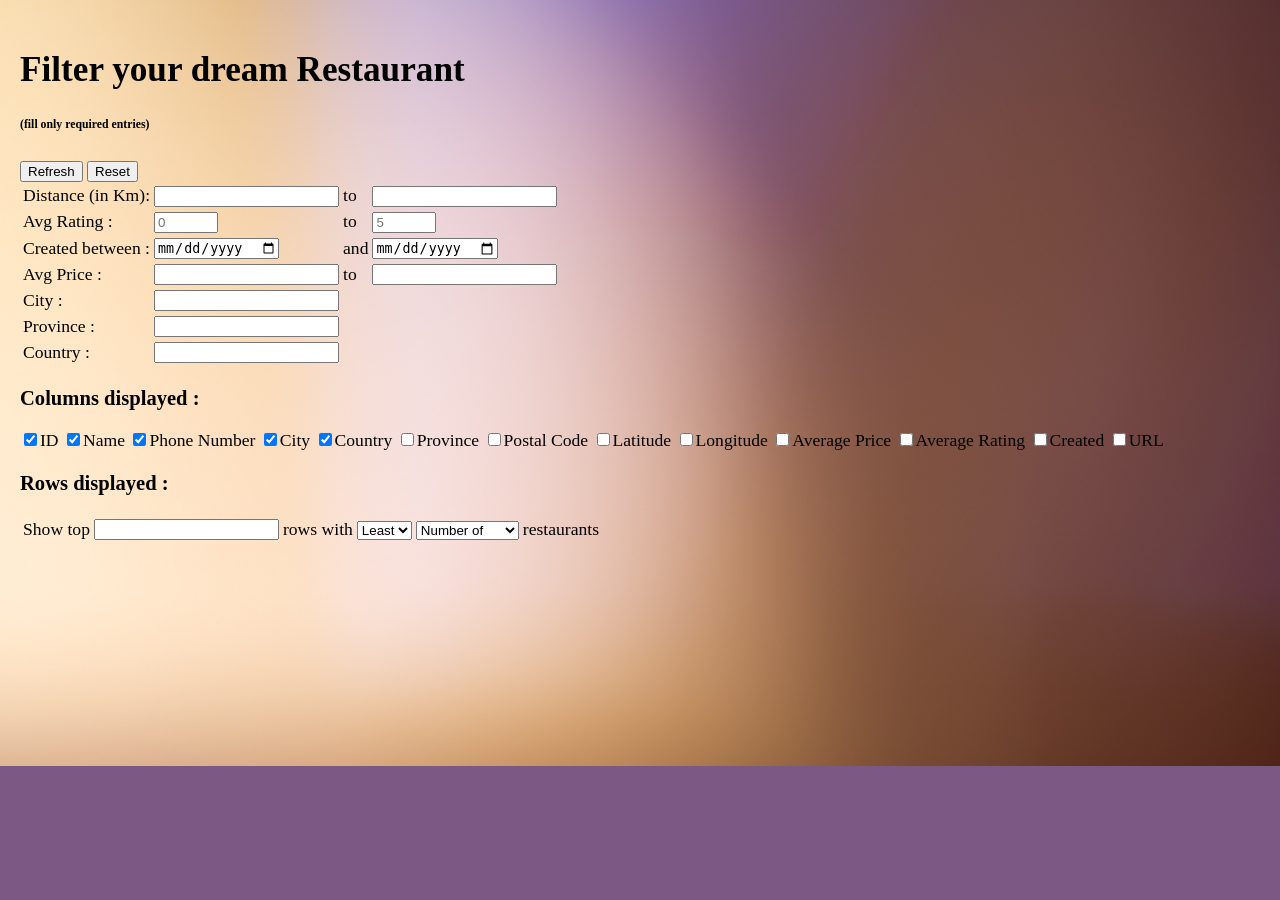
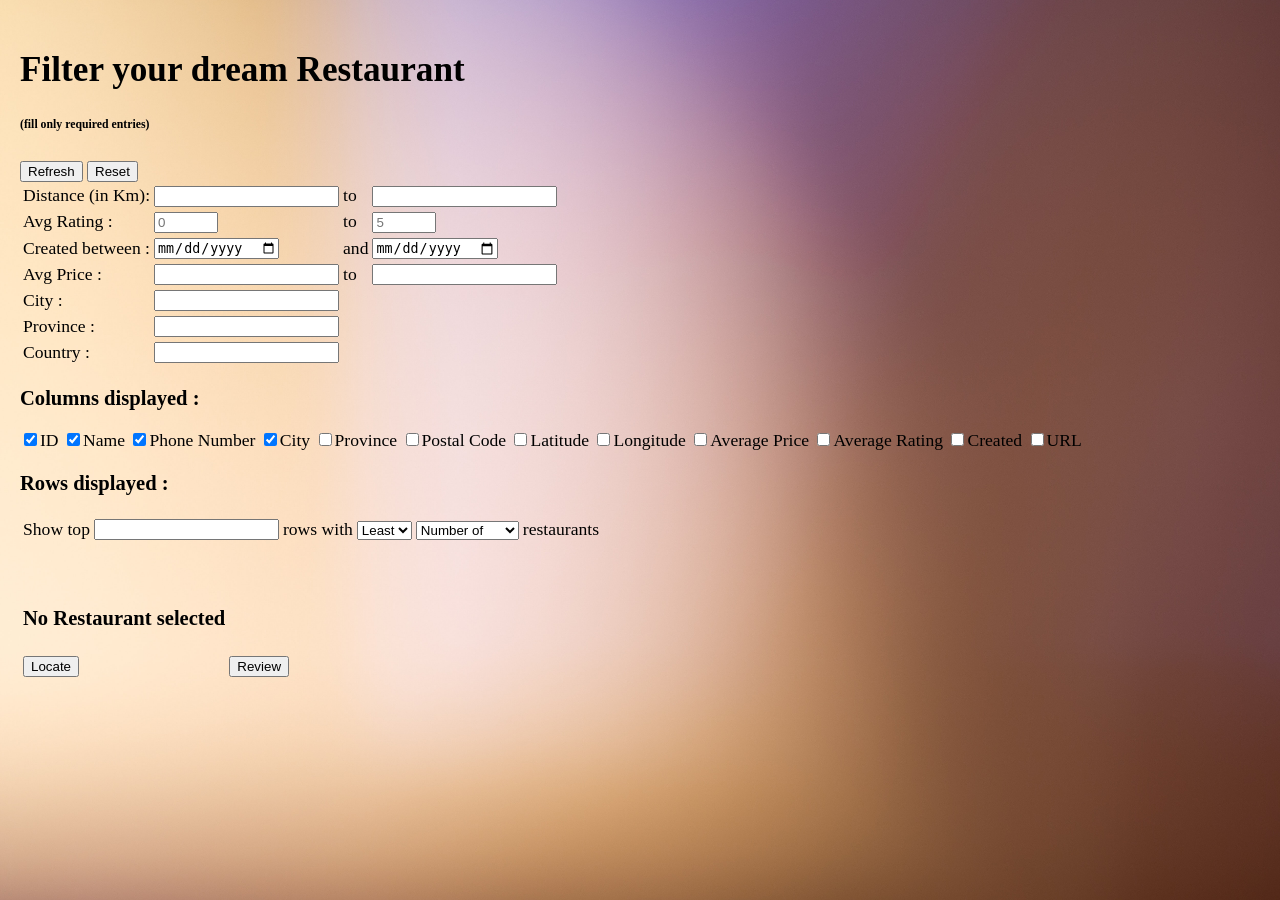
Before and after one commit to heisenberg600/COL362_Project, a Flask app: page /restaurants in a window 1280 px wide. Shown: the part 34-934 px from the top of the page. Before the commit the page ends 800 px from the top, so only its background shows below. Run offline with Flask 2, Linux system fonts and the light colour scheme; parts of the project's set-up code (start-up, migrations or seed data) failed here and were passed over; some libraries are stand-ins or nearby versions.

Commit message:
table shown chnage rest in locate/review

```diff
--- a/back_end/app.py
+++ b/back_end/app.py
@@ -337,12 +337,12 @@ def restaurants():
 
         cur_query = f"select {columns} from restaurants, province, cities where {ratingMin} {ratingMax} {createdMin} {createdMax} {priceMin} {priceMax} {city} {province} and restaurants.cityId=cities.cityId and cities.province = province.provinceId order by {val} {order} limit {num} "
 
-
-
-        print(cur_query)
         to_cursor.execute(cur_query)
         ans = to_cursor.fetchall()
+
+        cols = [i.split('.')[-1] for i in columns.split(", ")]
         print(ans)
+        return render_template('restaurants.html', title="Filter", rows=ans, cols = cols)
 
         # print(distMin, resID, num, order, val, city_check, province_check)
 
@@ -356,16 +356,60 @@ def update():
             data = request.form.to_dict()
             user.update(data)
         pages = ['update_admin.html','update_manager.html','update_user.html']
-        return render_template(pages[user.level()], title="Update", data = user.getdata(), level = user.level())
+        return render_template(pages[user.level()], title="Update", data = user.getdata())
     else:return refresh()
+
+def changeRest(site, title, data):
+
+    if(data.get('restSelected') != None):
+        rest_id = data.get('restSelected')
+        return render_template(site, title=title, rest_id = rest_id)
+
+    elif(data.get('mode') != None):
+        mode = data.get('mode')
+        error = ""
+
+        if(mode == 'byresid'):
+            rest_id = data.get('resID')
+        elif(mode == 'byphone'):
+            ans = query.select(['restId'], ['restaurants'], f"phoneNo = '{data.get('phone')}'")
+            if(len(ans) > 0 and len(ans[0]) > 0):
+                rest_id = ans[0][0]
+            else:
+                error = "No restaurant found with this phone number"
+        elif(mode == 'bycoord'):
+
+            ans = query.select(['restId'], ['restaurants'], f"latitude = '{data.get('lat')}' and longitude = '{data.get('long')}'")
+            if(len(ans) > 0 and len(ans[0]) > 0):
+                rest_id = ans[0][0]
+            else:
+                error = "No restaurant found with this coordinates"
+        if(error != ""):
+            return render_template(site, title=title, error = error)
+
+        return render_template(site, title=title, rest_id = rest_id)
+
 
 @app.route('/review', methods=['GET', 'POST'])
 def review():
-    return render_template('review.html', title="Review", level = user.level())
+    if(request.method == 'POST'):
+        data = request.form.to_dict()
+        if(changeRest('review.html', 'Review') == None):
+            rest_id = data.get('restSelected')
+            stars = data.get('stars')
+
+            # add star
+    return render_template('review.html', title="Review")
 
 @app.route('/locate', methods=['GET', 'POST'])
 def locate():
-    return render_template('locate.html', title="Locate", level = user.level())
+    if(request.method == 'POST'):
+        data = request.form.to_dict()
+        if(changeRest('review.html', 'Review') == None):
+            pass
+            # plot
+
+    return render_template('locate.html', title="Locate")
 
 
 # @app.route("/explore", methods=['GET', 'POST'])
--- a/back_end/static/css/styles.css
+++ b/back_end/static/css/styles.css
@@ -88,3 +88,62 @@ body {
 .user{
     align-self: right;
 }
+
+
+.content-table {
+    border-collapse: collapse;
+    width: 80%;
+    margin: 100px;
+    /* border-color: #7b5984; */
+    /* margin: 25px 0; */
+    font-size: 0.9em;
+    min-width: 400px;
+    border-radius: 5px 5px 0 0;
+    overflow: hidden;
+    box-shadow: 0 0 20px rgba(0, 0, 0, 0.15);
+  }
+
+  .content-table thead tr {
+    background-color: #009879;
+    color: #ffffff;
+    text-align: center;
+    font-weight: bold;
+  }
+
+.content-table th {
+    background-color: #cdb9d3;
+  }
+  .content-table th,
+  .content-table td {
+
+    padding: 12px 15px;
+  }
+
+  .content-table tbody tr {
+    border-bottom: 1px solid #dddddd;
+  }
+
+  .content-table tbody tr:nth-of-type(even) {
+    background-color: #f3f3f3;
+  }
+
+  .content-table tbody tr:nth-of-type(even) {
+    background-color: #f3f3f3;
+  }
+
+  .content-table tbody tr:last-of-type {
+    border-bottom: 2px solid #009879;
+  }
+
+  .content-table tbody tr.active-row {
+    font-weight: bold;
+    color: #009879;
+  }
+
+
+.content-table tr:not(:first-child){
+    cursor: pointer;transition: all .25s ease-in-out;
+}
+.content-table tr:not(:first-child):hover{
+    background-color: rgb(216, 187, 207);
+}
--- a/back_end/static/js/locate.js
+++ b/back_end/static/js/locate.js
@@ -1,14 +1,14 @@
 var byresid = [
-    ["ID : ", "<input type = \"number\" name = \"resID\">"]
+    ["ID : ", "<input required type = \"number\" name = \"resID\">"]
 ]
 
 var byphone = [
-    ["Phone Number : ", "<input type = \"tel\" name = \"phone\">"]
+    ["Phone Number : ", "<input required type = \"tel\" name = \"phone\">"]
 ]
 
 var bycoord = [
-    ["Latitude : ", "<input type = \"number\" step = \"0.000001\" name = \"lat\">"],
-    ["Longitude : ", "<input type = \"number\" step = \"0.000001\" name = \"long \">"]
+    ["Latitude : ", "<input required type = \"number\" step = \"0.000001\" name = \"lat\">"],
+    ["Longitude : ", "<input required type = \"number\" step = \"0.000001\" name = \"long\">"]
 ]
 
 function onLoadLocate() {
--- a/back_end/templates/restaurants.html
+++ b/back_end/templates/restaurants.html
@@ -60,7 +60,7 @@
                 <label><input type = "checkbox" name = "name" checked>Name </label>
                 <label><input type = "checkbox" name = "phoneNumber" checked>Phone Number </label>
                 <label><input type = "checkbox" name = "city_check" checked>City </label>
-                <label><input type = "checkbox" name = "country" checked>Country </label>
+                <!-- <label><input type = "checkbox" name = "country" checked>Country </label> -->
                 <label><input type = "checkbox" name = "province_check" >Province </label>
                 <label><input type = "checkbox" name = "postalCode" >Postal Code </label>
                 <label><input type = "checkbox" name = "latitude" >Latitude </label>
@@ -98,4 +98,71 @@
             </table>
         </form>
 
+        <form id = "getrest" class = "locaterest" method = "POST">
+            <table>
+                <tr>
+                    <th ><h3 id = "selectedText"> No Restaurant selected </h3></th>
+                    <th><h3 id = "selectedID"></h3></th>
+                </tr>
+                <tr>
+                    <td>
+                        <input type="button" value = "Locate" onclick="locate();"/>
+                    </td>
+
+                    <td>
+                        <input type="button" value = "Review" onclick="review();"/>
+                    </td>
+
+                    <td>
+                        <input hidden type = "text" name = "restSelected" id = "restSelected"/>
+                    </td>
+
+
+                </tr>
+            </table>
+        </form>
+
+        <table class = "content-table" id = "content-table">
+            <tr>
+                {% for h in cols %}
+                    <th>
+                        {{h}}
+                    </th>
+                {% endfor %}
+            </tr>
+
+            {% for r in rows %}
+                <tr>
+                    {% for c in r %}
+                        <td>{{c}} </td>
+                    {% endfor %}
+                </tr>
+            {% endfor %}
+        </table>
+
+        <script>
+
+            var table = document.getElementById('content-table');
+
+            for(var i = 1; i < table.rows.length; i++)
+            {
+                table.rows[i].onclick = function()
+                {
+                    document.getElementById("selectedText").innerHTML = "You selected restaurant :" ;
+                    document.getElementById("selectedID").innerHTML = this.cells[0].innerHTML;
+                    document.getElementById("restSelected").value = this.cells[0].innerHTML;
+                };
+            }
+
+            function locate(){
+                document.forms['getrest'].action = "{{ url_for('locate') }}";
+                document.forms['getrest'].submit();
+            }
+
+            function review(){
+                document.forms['getrest'].action =  "{{ url_for('review') }}";
+                document.forms['getrest'].submit();
+            }
+
+     </script>
 {%endblock%}
```
Also changed, not shown: back_end/templates/locate.html (+19 -4 lines), back_end/templates/review.html (+21 -5 lines).
